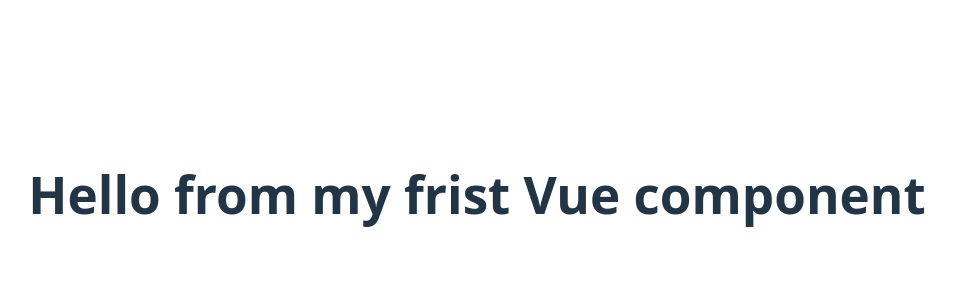
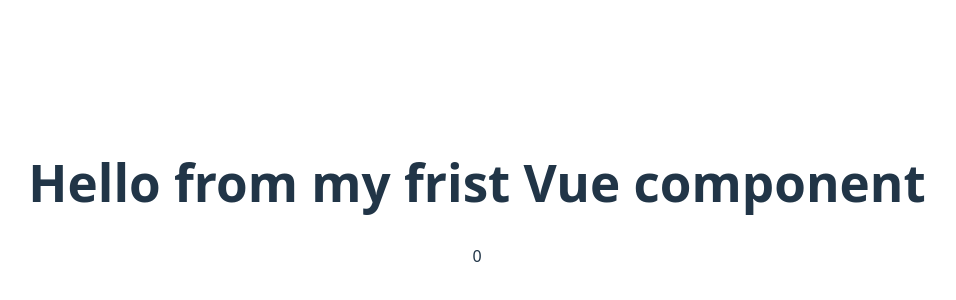
Before and after one commit to sasanedicbn/Vue-Frontend-Masters-workshop, a Vue app in the folder Vue-project/: page / in a window 1280 px wide. Shown: the part 206-506 px from the top of the page, without its empty margins (163-1119 px from the left). Built offline with nearby package versions, Linux system fonts and the light colour scheme.

Commit message:
Add data in component

```diff
--- a/Vue-project/src/components/HelloWorld.vue
+++ b/Vue-project/src/components/HelloWorld.vue
@@ -1,6 +1,14 @@
 
-<script></script>
+<script>
+export default {
+  data(){
+    return{
+    counter:0}
+  }
+}
+</script>
 
 <template>
   <h1>Hello from my frist Vue component</h1>
+  <span>{{ counter }}</span>
 </template>
```
